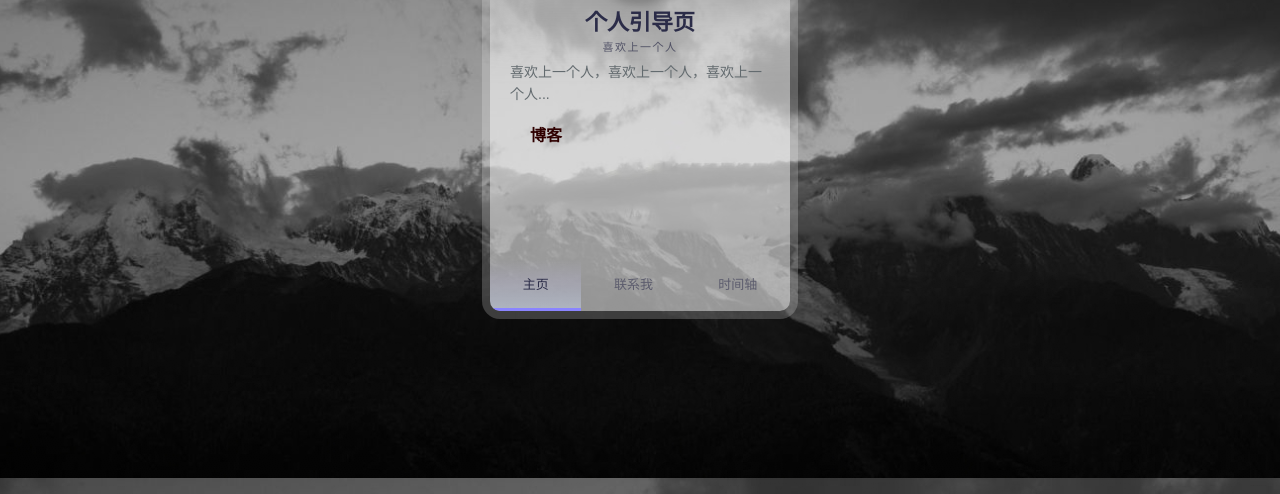
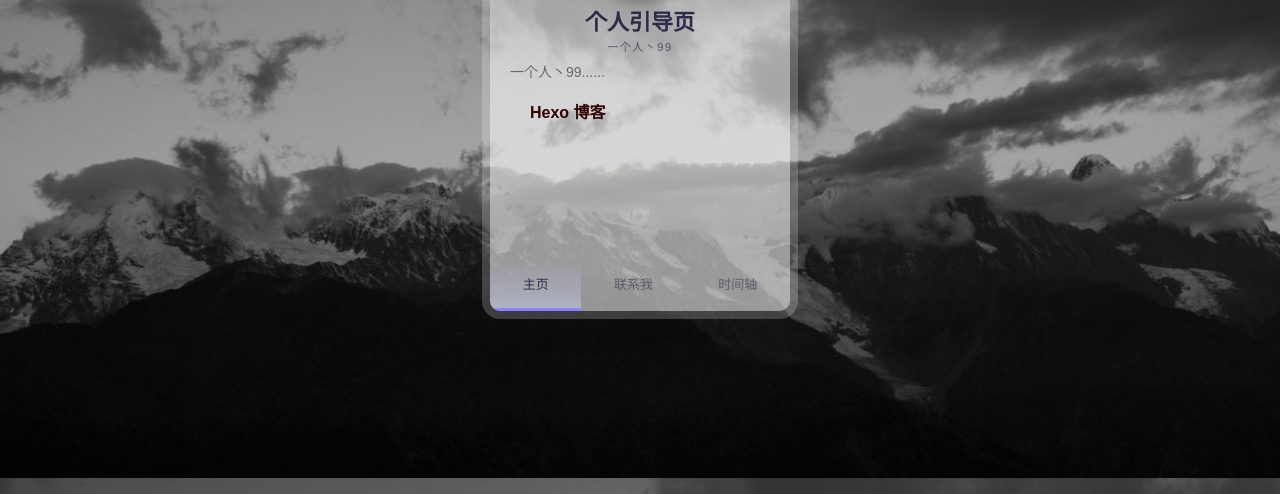
Before and after one commit to ygr99/personal-guide-page, a plain HTML site: page index.html in a window 1280 px wide. Shown: the part 322-816 px from the top of the page. Drawn offline with Linux system fonts and the light colour scheme.

Commit message:
Update index.html

```diff
--- a/index.html
+++ b/index.html
@@ -4,7 +4,7 @@
   <meta charset="UTF-8">
   <meta name="viewport"
     content="width=device-width,initial-scale=1.0,maximum-scale=1.0,minimum-scale=1.0,user-scalable=no">
-  <title>个人引导页 | 喜欢上一个人</title>
+  <title>个人引导页 | 一个人丶99</title>
   <link rel="stylesheet" href="css/style.css">
   <link rel="shortcut icon" href="/favicon.ico">
 
@@ -21,7 +21,7 @@
       <img class="card-avatar" src="https://tianquan.gtimg.cn/face/item/6486/medium.png" alt="avatar" />
       <!--<h1 class="card-fullname">个人引导页</h1>-->
       <h1 class="card-fullname">个人引导页</h1>
-      <h2 class="card-jobtitle">喜欢上一个人</h2>
+      <h2 class="card-jobtitle">一个人丶99</h2>
     </div>
     <!-- <div class="card-main"> -->
 
@@ -29,14 +29,13 @@
     <div class="card-section is-active" id="about">
       <div class="card-content">
         <!-- <div class="card-subtitle">人生格言</div> -->
-        <p class="card-desc">喜欢上一个人，喜欢上一个人，喜欢上一个人...</p>
+        <p class="card-desc">一个人丶99......</p>
       </div>
 
       <nav>
         <strong>
           <ul>
-            <li> <a target="_blank" href="https://xn--4gqta1h0zg9yuu7a.fun/archives"><span style="color: #2F0000">博客</span></a></li>
-
+            <li> <a target="_blank" href="https://xn--4gqta1h0zg9yuu7a.fun/archives"><span style="color: #2F0000">Hexo 博客</span></a></li>
 
           </ul>
         </strong>
@@ -102,7 +101,7 @@
               <div class="card-item-desc">修改 个人引导页无动态效果</a></div>
 
               <div class="card-item-title"><span>10-10 12:11 </span></div>
-              <div class="card-item-desc">www.wangguanjingji.top 绑定 北石云 个人引导页</a></div>
+              <div class="card-item-desc"><del>www.wangguanjingji.top 绑定 北石云 个人引导页</del></a></div>
 
             </div>
           </div>
```
